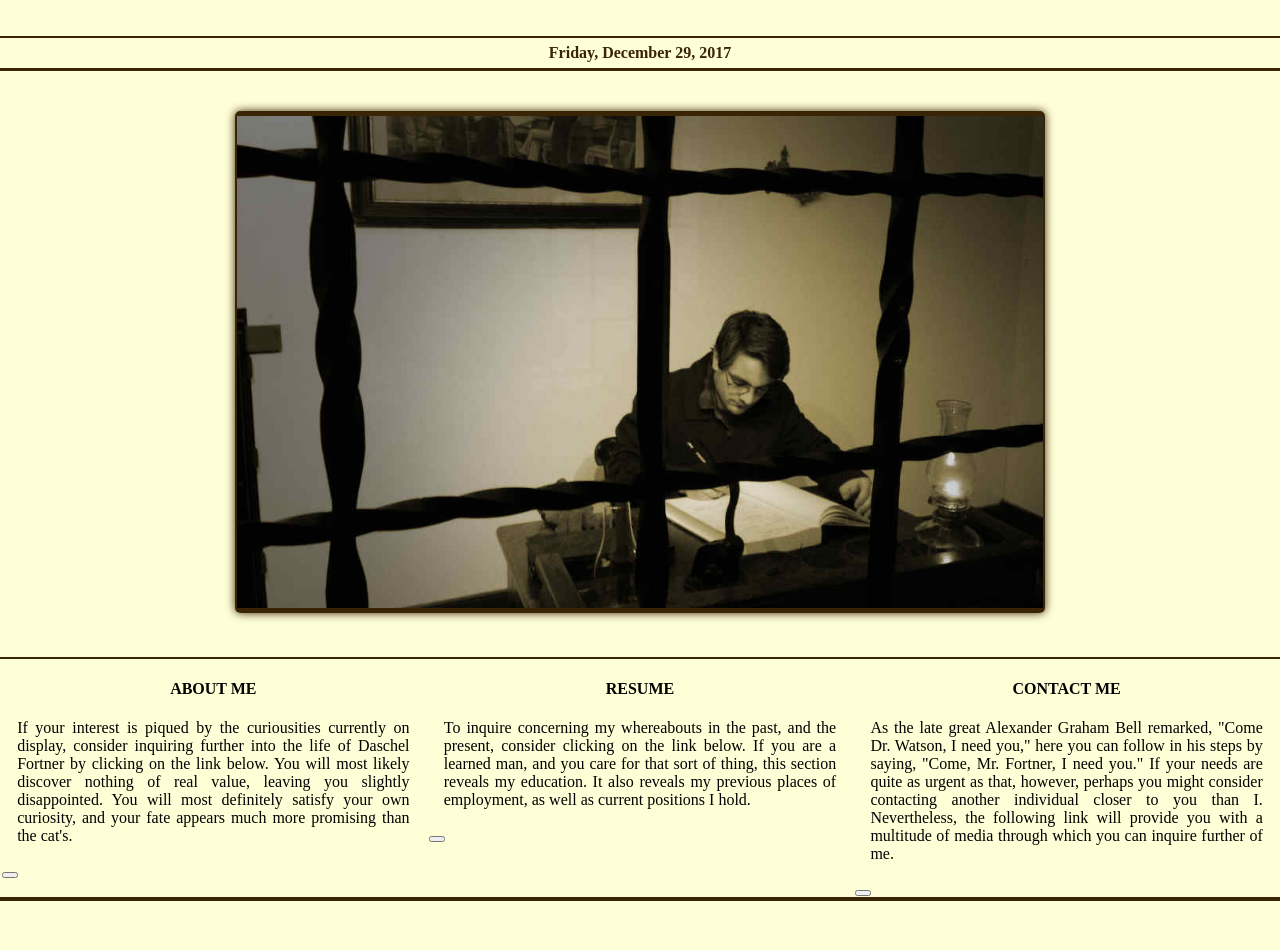
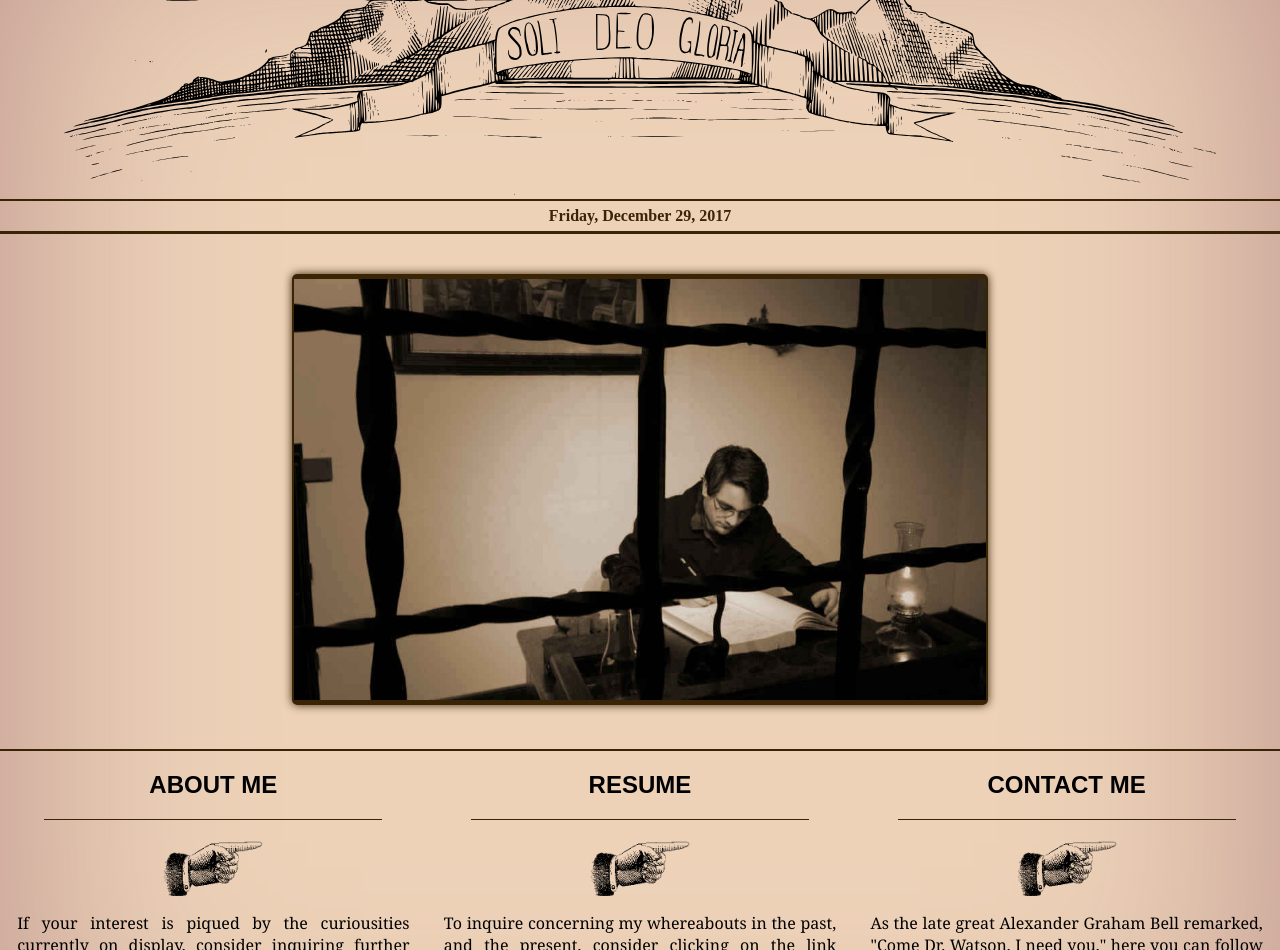
Before and after one commit to dascheltfortner/dascheltfortner.github.io, a plain HTML site: page index.html in a window 1280 px wide. Shown: the part 125-1075 px from the top of the page. Before the commit the page ends 1046 px from the top, so only its background shows below. Drawn offline with Linux system fonts and the light colour scheme.

Commit message:
Add images, make good

```diff
--- a/index.html
+++ b/index.html
@@ -5,13 +5,16 @@
     <title>Daschel Fortner's Personal Page</title>
     <link rel="stylesheet" type="text/css" href="styles.css" />
 
+    <meta name="viewport" content="width=device-width, initial-scale=1">
+
   </head>
 
   <body>
 
     <div>
       <div id="header">
-        <h1>Daschel Fortner</h1>
+        <img src="images/old-timey-banner.svg" alt="You can't handle a thousand words.">
+        </img>
       </div>
 
       <div id="date-bar">
@@ -32,16 +35,17 @@
       </div>
 
       <div id="image-section">
-        <img src="old-timey-desk.jpg" alt="You can't handle a thousand words.">
+        <img src="images/old-timey-desk.jpg" alt="You can't handle a thousand words.">
         </img>
       </div>
 
       <div id="redirect-section">
 
         <div class="redirect-box">
-          <h4>
+          <h2>
             ABOUT ME
-          </h4>
+          </h2>
+          <div class="finger-button"></div>
           <p>
             If your interest is piqued by the curiousities currently on display,
             consider inquiring further into the life of Daschel Fortner by
@@ -50,13 +54,13 @@
             definitely satisfy your own curiosity, and your fate appears much
             more promising than the cat's.
           </p>
-          <button ></button>
         </div>
 
         <div class="redirect-box">
-          <h4>
+          <h2>
             RESUME
-          </h4>
+          </h2>
+          <div class="finger-button"></div>
           <p>
             To inquire concerning my whereabouts in the past, and the present,
             consider clicking on the link below. If you are a learned man, and
@@ -64,13 +68,13 @@
             It also reveals my previous places of employment, as well as
             current positions I hold.
           </p>
-          <button ></button>
         </div>
 
         <div class="redirect-box">
-          <h4>
+          <h2>
             CONTACT ME
-          </h4>
+          </h2>
+          <div class="finger-button"></div>
           <p>
             As the late great Alexander Graham Bell remarked, "Come Dr. Watson,
             I need you," here you can follow in his steps by saying, "Come, Mr.
@@ -80,7 +84,6 @@
             you with a multitude of media through which you can inquire further
             of me.
           </p>
-          <button ></button>
         </div>
       </div>
 
--- a/styles.css
+++ b/styles.css
@@ -1,20 +1,28 @@
 :root {
-  --cream: #ffffd7;
+  --cream: #edd2b8;
   --dark: #3a2406;
+  --fade: #b78d89;
+}
+
+html {
+  background: var(--cream);
+  box-shadow: inset 0px 0px 300px var(--fade);
 }
 
 body {
-  background: var(--cream);
   margin: 0;
 }
 
 
 #header {
+  padding-top: 30px;
+  margin: auto;
+  width: 90%;
+  color: var(--dark);
+}
+
+#header img {
   width: 100%;
-  text-align: center;
-  height: 140px;
-  line-height: 140px;
-  color: var(--dark);
 }
 
 #date-bar {
@@ -54,19 +62,40 @@ body {
   width: 33%;
 }
 
-.redirect-box h4 {
+.redirect-box h2 {
+  margin: auto;
+  margin-bottom: 20px;
+  width: 80%;
+  padding-top: 20px;
+  padding-bottom: 20px;
+  border-bottom: 1px solid var(--dark);
   text-align: center;
+  font-family: Copperplate, "Copperplate Gothic Light", fantasy;
 }
 
 .redirect-box p {
   text-align: justify;
   padding-left: 15px;
   padding-right: 15px;
+  font-family: Cambria, Georgia, serif;
+}
+
+.finger-button {
+  margin: auto;
+  background-image: url("images/old-timey-finger.png");
+  background-size: 100%;
+  width: 100px;
+  height: 56px;
+}
+
+.finger-button:hover {
+  transform: translate(10px);
+  cursor: pointer;
 }
 
 #image-section {
   margin: auto;
-  width: 70%;
+  width: 60%;
   text-align: center;
 }
 
```
Also changed, not shown: images/old-timey-banner.svg (added), images/old-timey-desk.jpg (added), images/old-timey-finger.png (added), old-timey-desk.jpg (deleted).
